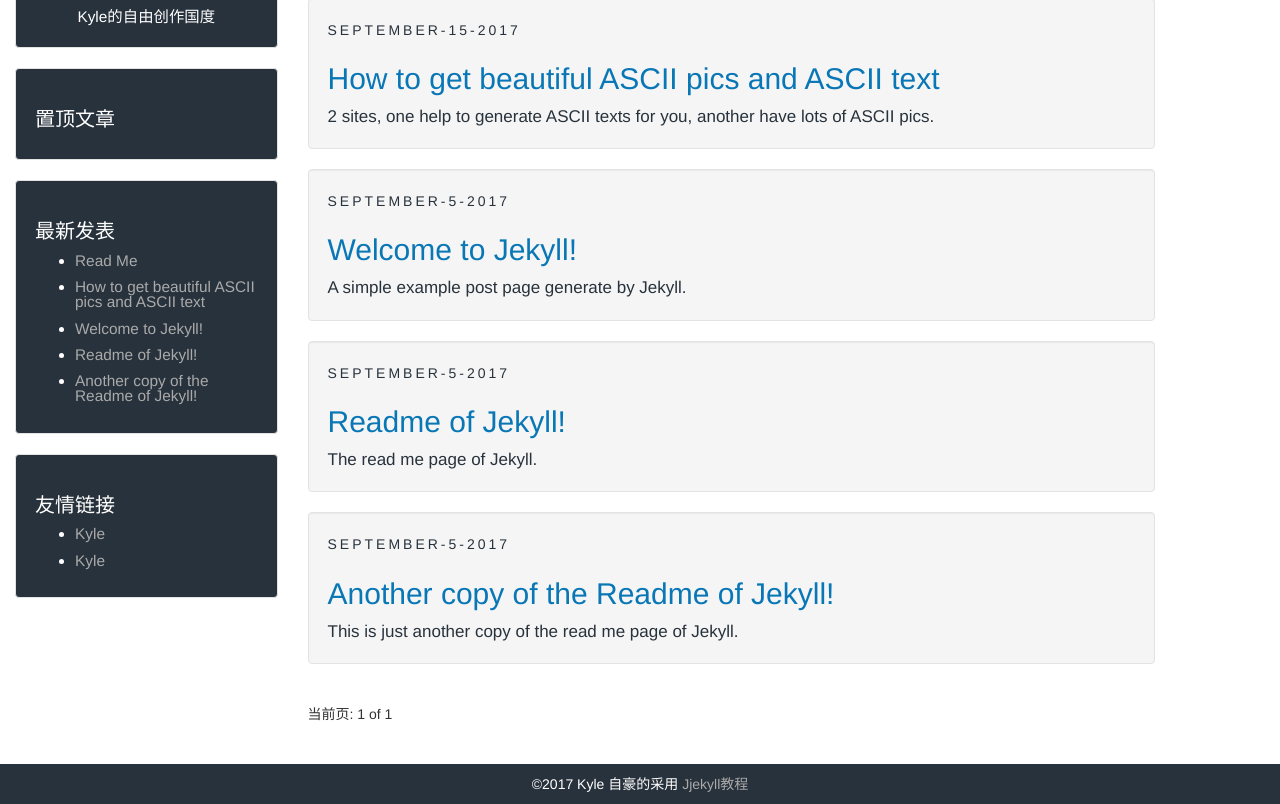
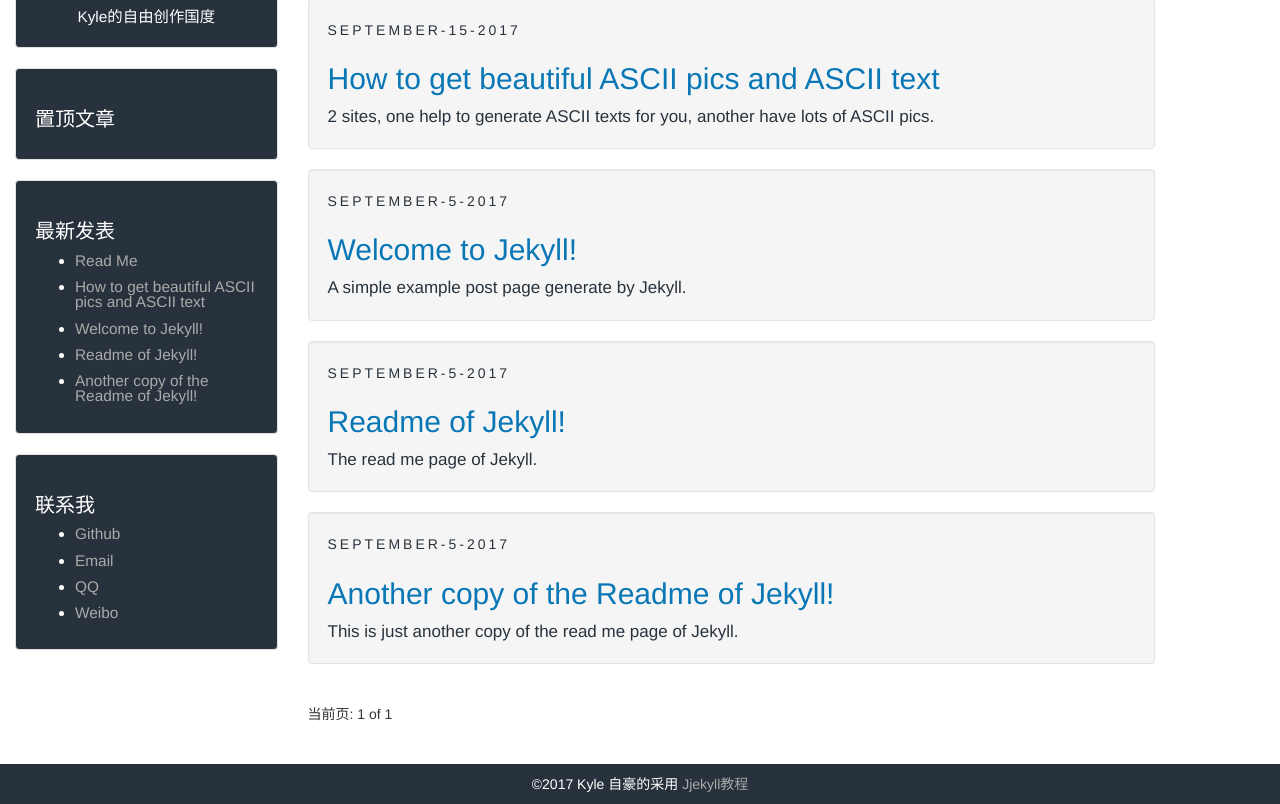
Before and after one commit to Kyle-Style/Kyle-Style.github.io, a Jekyll site: the page built from index.html, in a window 1280 px wide and 1038 px high, cut to the strip 234-1038 px from the top of the window. Built offline with Jekyll 4.4.1, drawn with Linux system fonts in a browser that asks for light colours; the list of posts is cut into pages by our own code.

Commit message:
调整联系方式

```diff
--- a/_data/links.yml
+++ b/_data/links.yml
@@ -1,5 +1,11 @@
 - url: "https://0x171.github.io/"
-  title: "Kyle"
+  title: "Github"
 
-- url: "https://0x171.github.io/"
-  title: "Kyle"
+- url: "1712377712@qq.com"
+  title: "Email"
+
+- url: "1712377712"
+  title: "QQ"
+
+- url: "https://weibo.com/171perfect/"
+  title: "Weibo"
--- a/_data/values/cn.yml
+++ b/_data/values/cn.yml
@@ -1,5 +1,5 @@
 recent_posts: 最新发表
-links: 友情链接
+links: 联系我
 home: 首页
 tags: 标签
 archive: 归档
```
